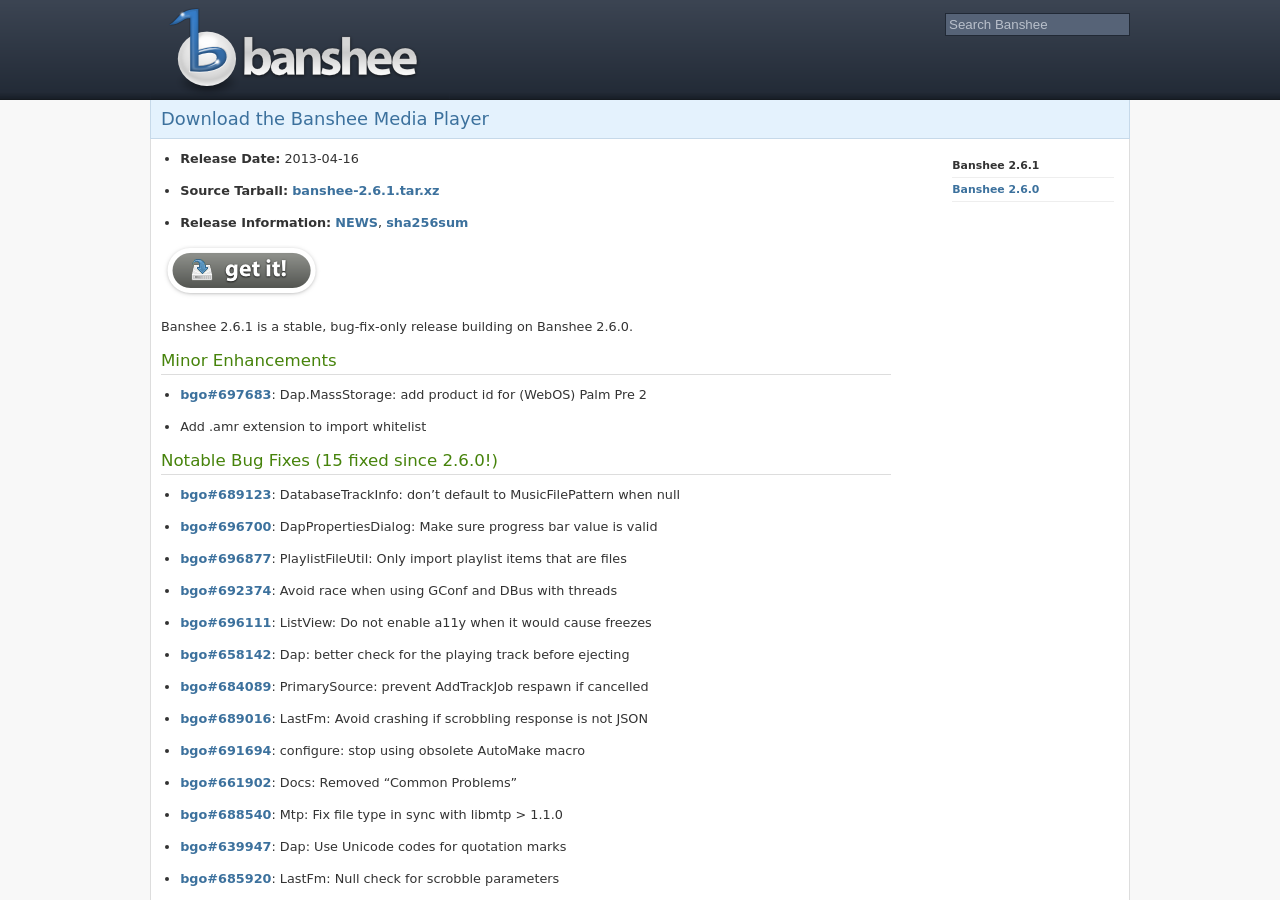
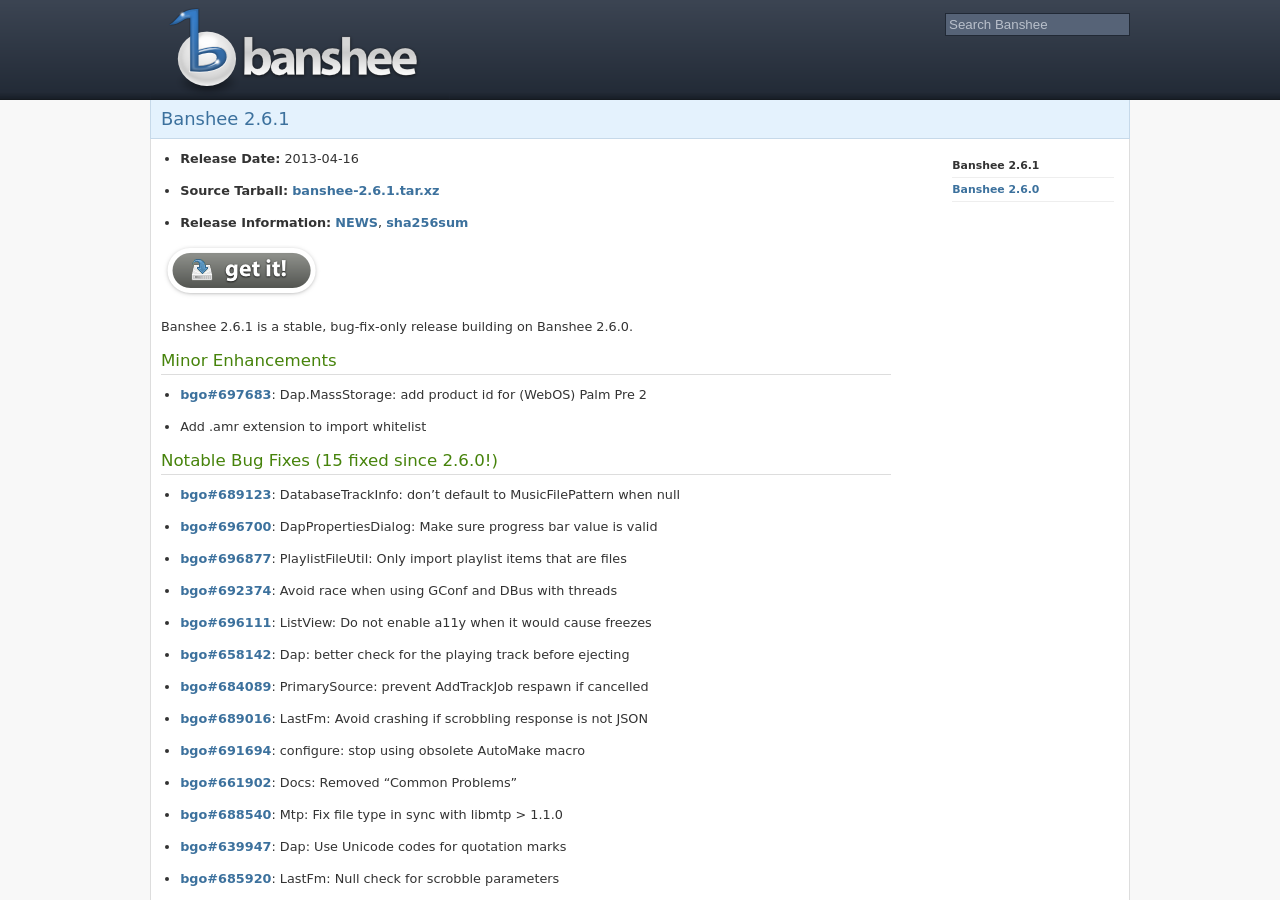
Before and after one commit to bl8/bl8.github.io, a Jekyll site: the page built from download/archives/_posts/2013-04-16-2.6.1.markdown, in a window 1280 px wide and 900 px high. Built offline with Jekyll 4.4.1, drawn with Linux system fonts in a browser that asks for light colours; some web fonts are replaced; Markdown is read by kramdown in place of the engine named in the settings.

Commit message:
Try doing the release pages as posts

```diff
--- a/_config.yml
+++ b/_config.yml
@@ -1,5 +1,5 @@
 markdown: rdiscount
-permalink: /:year/:month/:day/:title
+permalink: date
 
 name: Banshee
 
--- a/_includes/sidebar
+++ b/_includes/sidebar
@@ -25,14 +25,14 @@
 
 {% for order in (1..10) %}{% for node in site.pages %}{% if node.order == order %}{% if page.sidebar-group == null or page.sidebar-group == node.group %}
     {% if page.url == node.url %}
-      <li class="current_page_item"><a href="{{node.url | remove:'index.html'}}" class="active">{{node.title}}</a></li>
+      <li class="current_page_item"><a href="{{node.url | remove:'index.html'}}">{{node.title}}</a></li>
     {% else %}
       <li><a href="{{node.url | remove:'index.html'}}">{{node.title}}</a></li>
     {% endif %}
 {% endif %}{% endif %}{% endfor %}{% endfor %}
 {% for node in site.pages %}{% unless node.order %}{% if page.sidebar-group == null or page.sidebar-group == node.group %}
     {% if page.url == node.url %}
-      <li class="current_page_item"><a href="{{node.url | remove:'index.html'}}" class="active">{{node.title}}</a></li>
+      <li class="current_page_item"><a href="{{node.url | remove:'index.html'}}">{{node.title}}</a></li>
     {% else %}
       <li><a href="{{node.url | remove:'index.html'}}">{{node.title}}</a></li>
     {% endif %}
--- /dev/null
+++ b/_layouts/page-release.html
@@ -0,0 +1,145 @@
+<!DOCTYPE html PUBLIC "-//W3C//DTD XHTML 1.0 Strict//EN" "http://www.w3.org/TR/xhtml1/DTD/xhtml1-strict.dtd">
+<html xmlns="http://www.w3.org/1999/xhtml">
+<head>
+  <title>{{ site.name }} » {{ page.title}}</title>
+
+  <meta http-equiv="Content-Type" content="text/html; charset=UTF-8" />
+
+  <link rel="stylesheet" type="text/css" href="/css/style.css" media="screen" />
+  <link rel="stylesheet" type="text/css" href="/css/banshee.css" media="screen" />
+  <link rel="alternate" type="application/rss+xml" title="RSS 2.0" href="<?php bloginfo ('rss2_url')?>" />
+  <link rel="alternate" type="text/xml" title="RSS .92" href="<?php bloginfo ('rss_url')?>" />
+  <link rel="alternate" type="application/atom+xml" title="Atom 0.3" href="<?php bloginfo ('atom_url')?>" />
+  <link rel="icon" href="/images/favicon.ico"></link>
+  <link rel="SHORTCUT ICON" href="/images/favicon.ico"></link>
+  <link rel="apple-touch-icon" href="/images/appleicon.ico" />
+  <link rel="pingback" href="<?php bloginfo ('pingback_url')?>" />
+
+<?php wp_get_archives ('type=monthly&format=link')?><?php wp_head ()?>
+
+<?php sorbet_include_external_js ()?>
+
+<script type="text/javascript">
+
+  var _gaq = _gaq || [];
+  _gaq.push(['_setAccount', 'UA-2679312-2']);
+  _gaq.push(['_trackPageview']);
+
+  (function() {
+    var ga = document.createElement('script'); ga.type = 'text/javascript'; ga.async = true;
+    ga.src = ('https:' == document.location.protocol ? 'https://ssl' : 'http://www') + '.google-analytics.com/ga.js';
+    var s = document.getElementsByTagName('script')[0]; s.parentNode.insertBefore(ga, s);
+  })();
+
+</script>
+
+  <script type="text/javascript">
+    var splender_theme = {
+      "use_css_classes" : true,
+      'k' : "keyword",
+      'c' : "comment",
+      's' : "string",
+      'h' : "char",
+      'p' : "preprocessor"
+    };
+  </script>
+</head>
+<body>
+<div id="page">
+  <div id="header">
+    <h1>{{ site.name }}</h1>
+    <a href="/"><img src="/images/header-logo.png" alt="{{ site.name }}" /></a>
+    <?php global $sorbet_index_page; sorbet_build_menu ('title_li=0&depth=1', $sorbet_index_page, false); ?>
+    <div id="search">
+      <form method="get" action="<?php bloginfo ('home'); ?>">
+        <div>
+          <input type="text" name="s" id="s"
+            value="Search Banshee"
+            onblur="if (this.value == '') this.value='Search Banshee';"
+            onfocus="if (this.value == 'Search Banshee') this.value='';" />
+        </div>
+      </form>
+    </div>
+  </div>
+
+  <div id="content-header"><h2>{{ page.title }}</h2></div>
+
+  <div id="wrapper">
+    <div id="content">
+
+    {{ content }}
+
+    </div><!--#content-->
+
+    <div id="sidebar">
+      <div class="box menu">
+        <ul>
+          {% for post in site.categories.archives %}
+            {% if page.url == post.url %}
+            <li class="current_page_item"><a href="{{post.url | remove:'index.html'}}">{{post.title}}</a></li>
+            {% else %}
+            <li><a href="{{post.url | remove:'index.html'}}">{{post.title}}</a></li>
+            {% endif %}
+          {% endfor %}
+        </ul>
+      </div>
+    </div>
+
+    <div id="footer">
+
+<table id="sitemap"><tr>
+
+<td width="150px" style="padding-right: 20px;">
+  <div id="powered-by">Powered by
+    <a href="http://gnome.org/">GNOME</a>,
+    <a href="http://gstreamer.freedesktop.org/">GStreamer</a>,
+    <a href="http://www.mono-project.com/">Mono</a>,
+    <a href="http://sqlite.org/">SQlite</a> and more!
+  </div>
+</td>
+
+<td>
+    <a href="/about" class="section">About</a>
+    <a href="/about/revenue">Affiliate Revenue</a>
+    <a href="/about/calendar">Calendar</a>
+    <a href="/about/contact">Contact</a>
+    <a href="/about/features">Features</a>
+    <a href="/about/license">License</a>
+    <a href="/about/publicity">Publicity</a>
+</td>
+<td>
+    <a href="/contribute" class="section">Contribute</a>
+    <a href="/contribute/file-bugs">File Bugs</a>
+    <a href="/contribute/help-with-bug-reports">Help With Bug Reports</a>
+    <a href="/contribute/translate">Translate Banshee</a>
+    <a href="/contribute/write-code">Write Code</a>
+    <a href="/contribute/write-extensions">Write Extensions</a>
+</td>
+<td>
+    <a href="/download" class="section">Download</a>
+    <a href="/download/archives">Release Archive</a>
+    <a href="/download/development">Development</a>
+    <a href="/download/extensions">Extensions</a>
+</td>
+<td>
+    <a href="/support" class="section">Help</a>
+    <a href="/support/faq">FAQ</a>
+    <a href="/support/forum">Forum</a>
+    <a href="/support/guide">User Guide</a>
+</td>
+</tr></table>
+
+    </div>
+
+  </div><!--#wrapper-->
+
+
+</div>
+
+<center>
+<p style="font-size:.7em;">Copyright 2013 Banshee contributors.  Banshee is a registered trademark of <a href="http://www.novell.com/linux">Novell</a>.</p>
+</center>
+
+</div><!--#page-->
+</body>
+</html>
--- a/download/archives/2.6.1/index.markdown
+++ b/download/archives/_posts/2013-04-16-2.6.1.markdown
@@ -2,17 +2,12 @@
 author: andres
 comments: false
 date: 2013-04-17 01:19:42+00:00
-layout: page
-slug: 2-6-1
+layout: page-release
+permalink: /download/archives/2.6.1/index.html
 title: Banshee 2.6.1
-long-title: Download the Banshee Media Player
-show-sidebar: true
-group: archives
-sidebar-group: archives
 wordpress_id: 1285
 ---
 
-{{page.categories}}
   * **Release Date:** 2013-04-16
 
 
```
Also changed, not shown: download/archives/_posts/2012-10-03-2.6.0.markdown (renamed from download/archives/2.6.0/index.markdown, +2 -30 lines).
